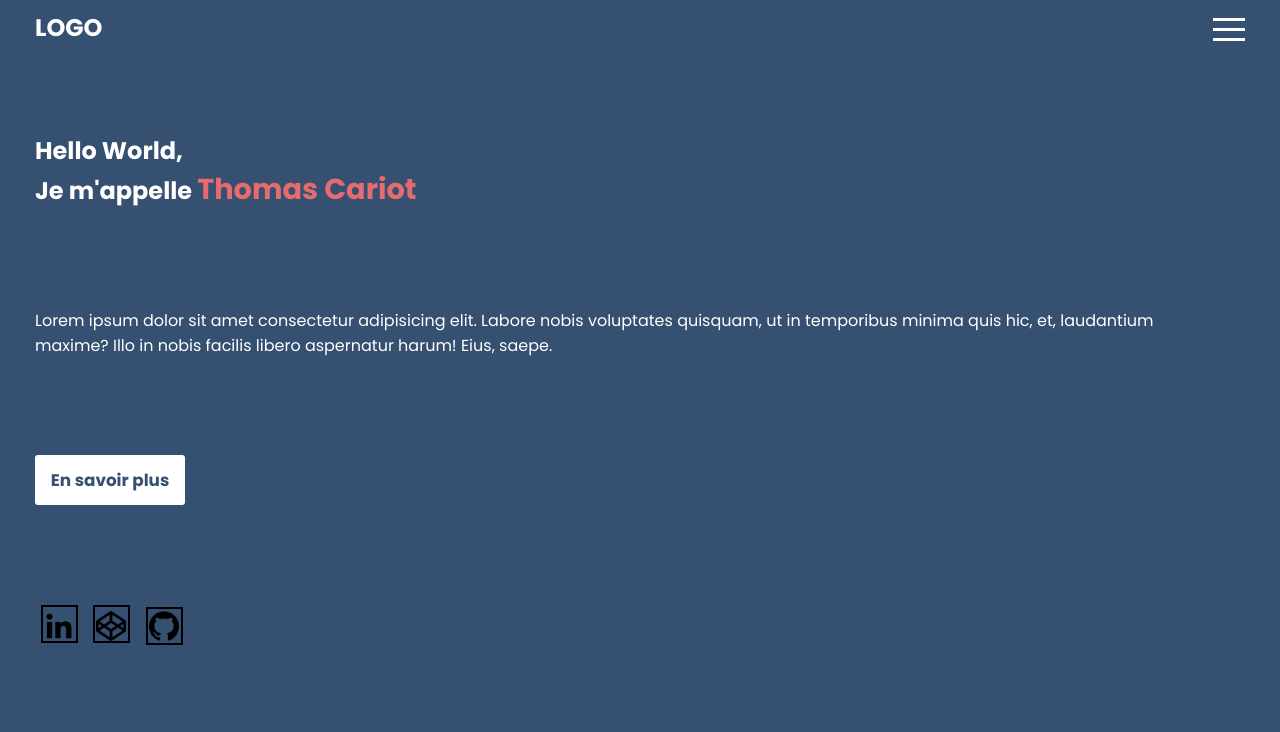
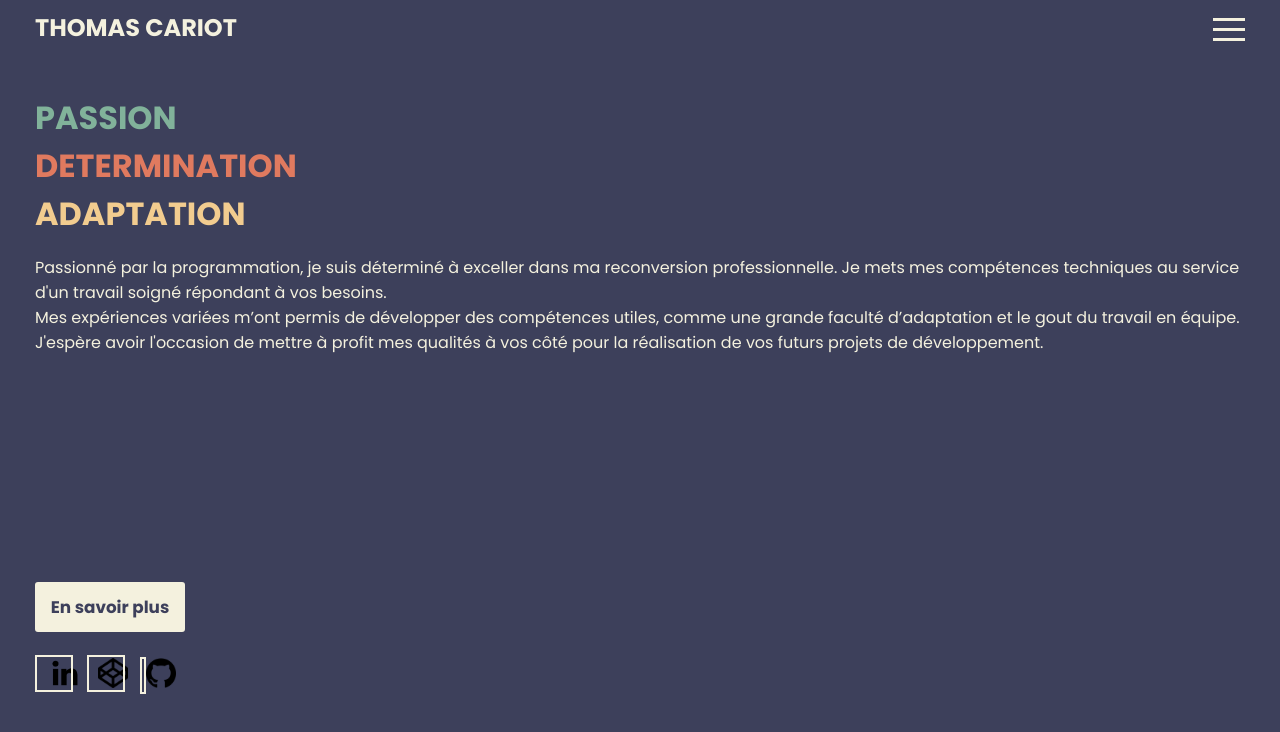
Before and after one commit to GroovyHooked/ExercicesPersos, a plain HTML site: page CV-v3/index.html in a window 1280 px wide. Drawn offline with Linux system fonts and the light colour scheme.

Commit message:
Add files via upload

```diff
--- a/CV-v3/index.html
+++ b/CV-v3/index.html
@@ -10,7 +10,7 @@
 <body>
 
     <header>
-        <h2>LOGO</h2>
+        <h2>THOMAS CARIOT</h2>
         <div class="burger">
             <div class="trait1"></div>
             <span class="ss-trait"></span>
@@ -28,19 +28,24 @@
 
     <section class="prez">
         <div class="TITRE">
-            <h3 class="titre">Hello World,</h3>
-            <h3 class="titre">Je m'appelle <strong>Thomas Cariot</strong></h3>
+            <h3 class="titre">PASSION</h3>
+            <h3 class="titre">DETERMINATION</h3>
+            <h3 class="titre">ADAPTATION</h3>
         </div>
-        <p>Lorem ipsum dolor sit amet consectetur adipisicing elit. Labore nobis voluptates quisquam, ut in temporibus minima quis hic, et, laudantium maxime? Illo in nobis facilis libero aspernatur harum! Eius, saepe.</p>
+        <div class="prez-text">
+            <p>Passionné par la programmation, je suis déterminé à exceller dans ma reconversion professionnelle. Je mets mes compétences techniques au service d'un travail soigné répondant à vos besoins.</p>
+            <p>Mes expériences variées m’ont permis de développer des compétences utiles, comme une grande faculté d’adaptation et le gout du travail en équipe. J'espère avoir l'occasion de mettre à profit mes qualités à vos côté pour la réalisation de vos futurs projets de développement.</p>
+        </div>
         <div class="bouton">
             <p><a href="#">En savoir plus</a></p>
         </div>
 
         <div class="reseau">
+            <span class="carre"></span>
             <img src="linkedin.png" alt="">
             <img src="codepen.png" alt="">
             <img src="git.png" alt="">
-            <span class="carre"></span>
+
         </div>
     </section>
 </body>
--- a/CV-v3/style.css
+++ b/CV-v3/style.css
@@ -3,8 +3,16 @@
     margin: 0;
     font-family: 'Poppins', sans-serif;
 }
+:root{
+    --background: #3D405B;
+    --texte: white;
+    --texte2: #E07A5F;
+    --couleur1: #81B29A;
+    --couleur2: #F2CC8F;
+    --couleur3: #F4F1DE;
+}
 body{
-    background-color: #355070;
+    background-color: var(--background);
 }
 
 /* ------ Header -------*/
@@ -13,15 +21,16 @@ header h2{
     pointer-events: none;
 }
 header{
-
+    position: sticky;
     box-sizing: border-box;
     top: 0;
     left: 0;
     width: 100%;
     padding: 10px 35px;
     display: flex;
+    flex-wrap: wrap;
     justify-content: space-between;
-    color: white;
+    color: var(--couleur3);
 }
 
     /* ------ Menu Burger -------*/
@@ -37,7 +46,7 @@ header{
     left: 0px;
     width: 2em;
     height: 0.2em;
-    background-color: white;
+    background-color: var(--couleur3);
     transform-origin: top right;
     transition: all 0.3s ease;
 }
@@ -47,7 +56,7 @@ header{
     left: 0px;
     width: 2em;
     height: 0.2em;
-    background-color: white;
+    background-color: var(--couleur3);
     transform-origin: bottom right;
     transition: all 0.3s ease;
 }
@@ -57,7 +66,7 @@ span.ss-trait{
     top: 0px;;
     width: 1em;
     height: 0.2em;
-    background-color: white;
+    background-color: var(--couleur3);
     transition: all 0.5s ease;
 }
 span.ss-trait:after{
@@ -68,7 +77,7 @@ span.ss-trait:after{
     left: 1em;;
     width: 1em;
     height: 0.2em;
-    background-color: white;
+    background-color: var(--couleur3);
     transition: all 0.5s ease;
 }
                 /* ------ Transitions Menu Burger -------*/
@@ -97,7 +106,7 @@ span.ss-trait:after{
 nav{
     position: absolute;
     display: block;
-    background-color: #B56576;
+    background-color: var(--couleur2);
     border-radius: 8px;
     top: 55px;
     width: 80%;
@@ -119,9 +128,12 @@ nav ul li{
     position: relative;
     width: 100%;
     height: 20vh;
+
 }
 header h2 div.burger:active ~ .prez{
+    position: absolute;
     height: 400px;
+
 }
 /* ------ ------- -------*/
 
@@ -133,39 +145,54 @@ section.prez{
     padding: 10px 35px;
     height: 600px;
     min-height: 80vh;
-    color: white;
+    color: var(--couleur3);
     display: flex;
     flex-direction: column;
     justify-content: space-around;
     align-items: flex-start;
+    align-self: center;
+}
+.prez-text {
+    height: 50%;
 }
 .prez > p:nth-child(2){
     width: 95%;
 }
 section.prez h3{
-    font-size: 1.5em;;
+    font-size: 2em;
 }
-section.prez h3 strong{
-    color: #E56B6F;
-    font-size: 1.2em;
+.TITRE h3:nth-child(1){
+    color: var(--couleur1);
 }
+.TITRE h3:nth-child(2){
+    color: var(--texte2);
+}
+.TITRE h3:nth-child(3){
+    color: var(--couleur2);
+}
+         /* ------ Bouton -------*/
 .bouton{
     text-align: center;
     width: 150px;
     height: 50px;
     line-height: 50px;
-    background-color: white;
+    background-color: var(--couleur3);
     border-radius: 3px;
 }
 .bouton p a{
     text-decoration: none;
-    color: #355070;
+    color: var(--background);
     font-size: 1.05em;
     font-weight: 900;
 }
 /* ------ ------- -------*/
 
 /* ---- réseaux --------*/
+.reseau{
+    width: 150px;;
+    display: flex;
+    justify-content: space-between;
+}
 .reseau img{
     width: 3em;
 }
@@ -174,10 +201,10 @@ span.carre{
     position: relative;
     width: 2.1em;
     height: 2.1em;
-    left: -46px;
-    bottom: 5px;
+    left: 105px;
+    bottom: -8px;
     background-color: transparent;
-    border: 2px solid black;
+    border: 2px solid var(--couleur3);
 }
 span.carre:before{
     content: "";
@@ -187,7 +214,7 @@ span.carre:before{
     width: 2.1em;
     height: 2.1em;
     background-color: transparent;
-    border: 2px solid black;
+    border: 2px solid var(--couleur3);
 }
 span.carre:after{
     content: "";
@@ -197,7 +224,7 @@ span.carre:after{
     width: 2.1em;
     height: 2.1em;
     background-color: transparent;
-    border: 2px solid black;
+    border: 2px solid var(--couleur3);
 }
 
 /* ---- -------- --------*/
```
